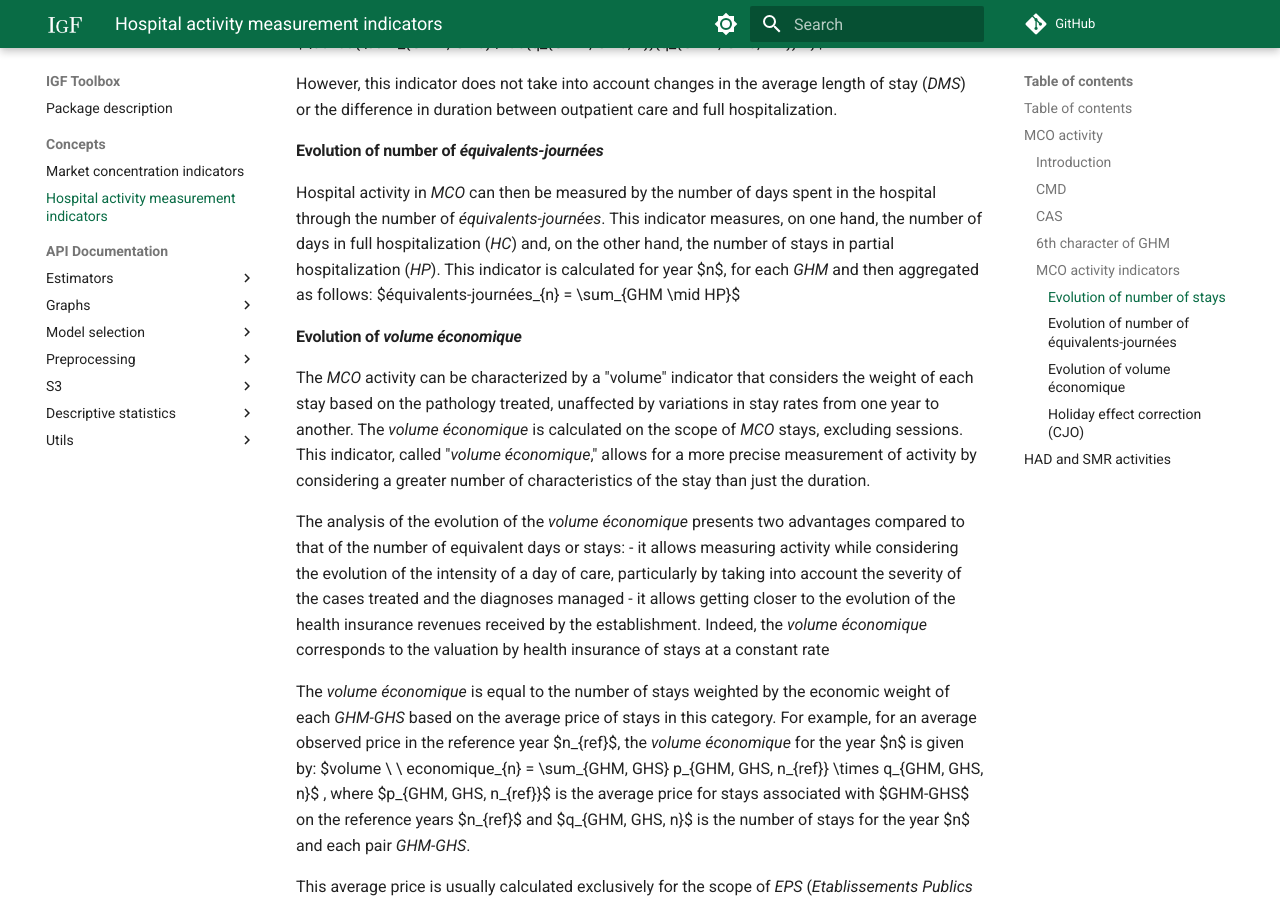
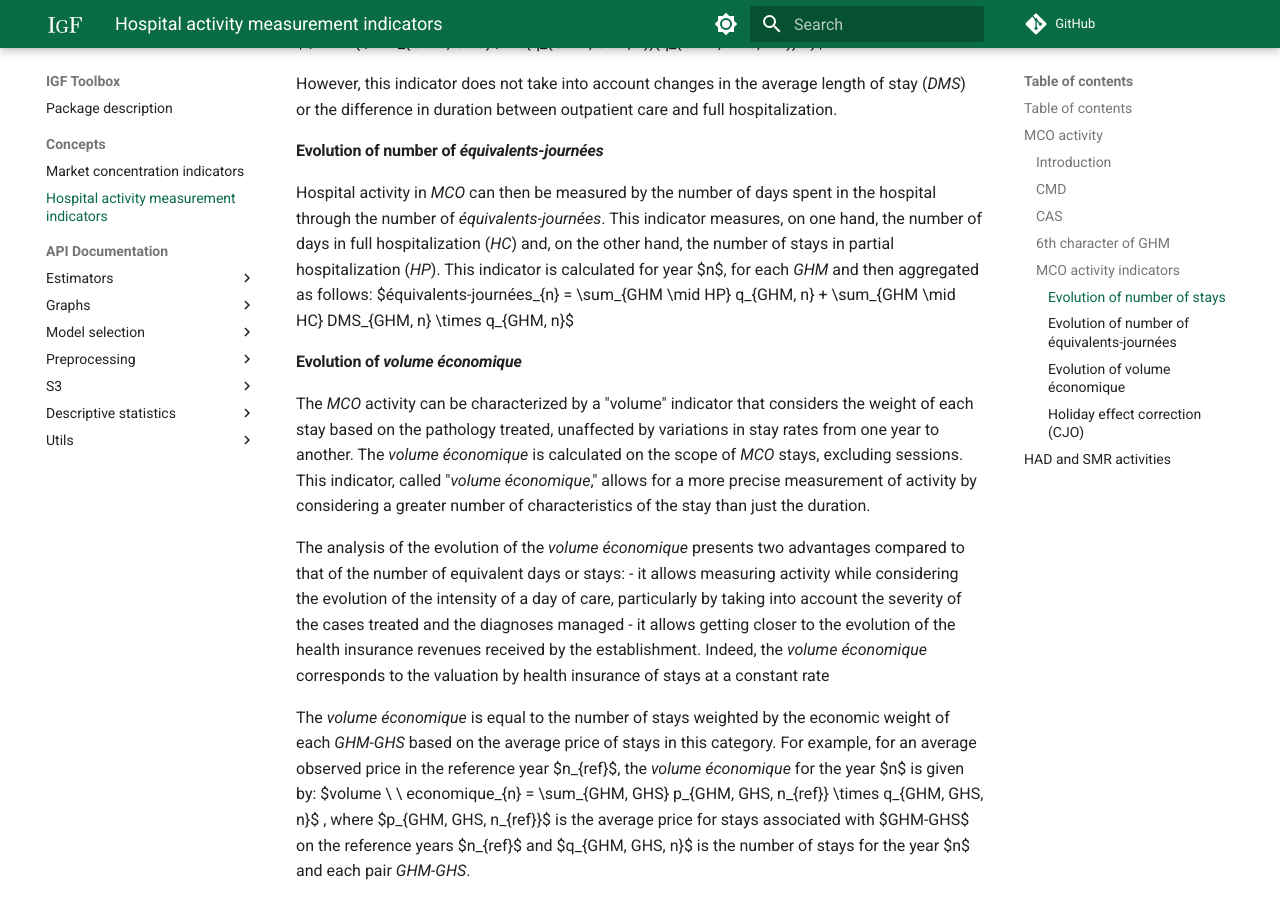
Before and after one commit to IGF-PSD/igf_toolbox, an MkDocs documentation site: the page built from docs/concepts/HOSPITAL_ACTIVITY.md, in a window 1280 px wide and 900 px high, scrolled down 5884 px. Built offline with MkDocs 1.6.1 and Material for MkDocs 9.7.7, drawn with Linux system fonts in a browser that asks for light colours; formulas are drawn with MathJax 3; comment, search, counter and statistics services are not loaded.

Commit message:
Update HOSPITAL_ACTIVITY.md

```diff
--- a/docs/concepts/HOSPITAL_ACTIVITY.md
+++ b/docs/concepts/HOSPITAL_ACTIVITY.md
@@ -139,7 +139,7 @@ However, this indicator does not take into account changes in the average length
 
 #### Evolution of number of *équivalents-journées*
 
-Hospital activity in *MCO* can then be measured by the number of days spent in the hospital through the number of *équivalents-journées*. This indicator measures, on one hand, the number of days in full hospitalization (*HC*) and, on the other hand, the number of stays in partial hospitalization (*HP*). This indicator is calculated for year $n$, for each *GHM* and then aggregated as follows: $équivalents-journées_{n} = \sum_{GHM \mid HP}$
+Hospital activity in *MCO* can then be measured by the number of days spent in the hospital through the number of *équivalents-journées*. This indicator measures, on one hand, the number of days in full hospitalization (*HC*) and, on the other hand, the number of stays in partial hospitalization (*HP*). This indicator is calculated for year $n$, for each *GHM* and then aggregated as follows: $équivalents-journées_{n} = \sum_{GHM \mid HP} q_{GHM, n} + \sum_{GHM \mid HC} DMS_{GHM, n} \times q_{GHM, n}$
 
 
 #### Evolution of *volume économique*
```
